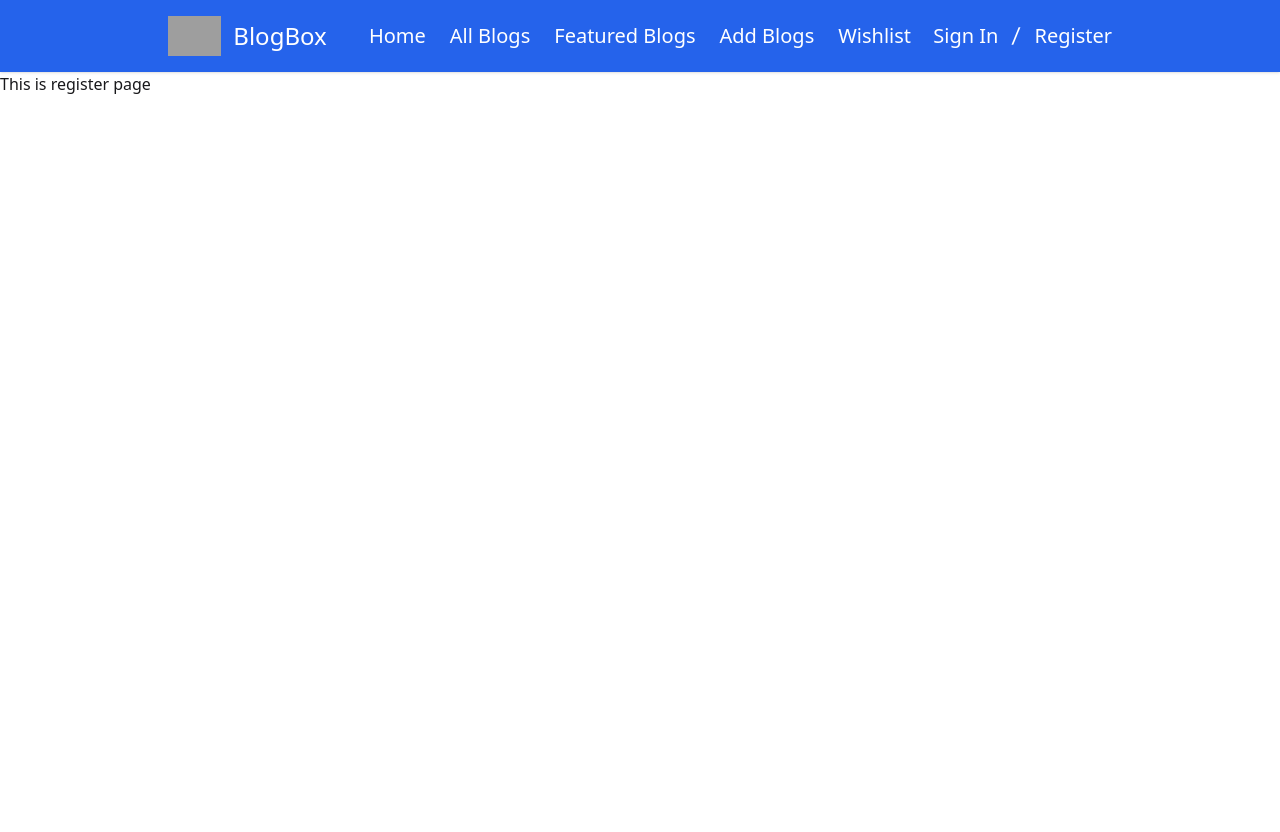
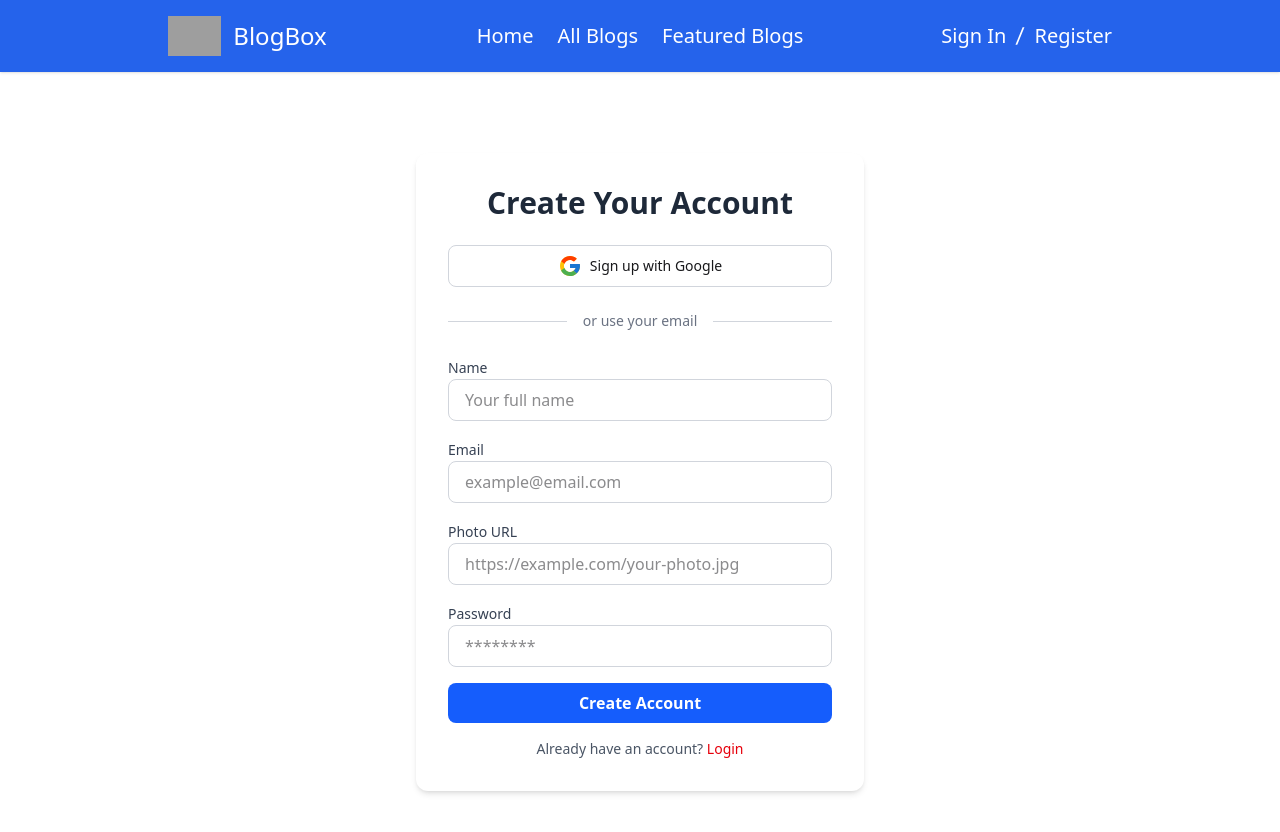
Before and after one commit to Tonmoy-codebreak/blogbox-clientside, a React (Vite) app: page /auth/register in a window 1280 px wide. Shown: the top 832 px of the page. Before the commit the page ends 800 px from the top, so only its background shows below. Built offline with nearby package versions, Linux system fonts and the light colour scheme; no server answers; grey boxes are pictures that could not be loaded.

Commit message:
added firebase Registration

```diff
--- a/package.json
+++ b/package.json
@@ -11,10 +11,13 @@
   },
   "dependencies": {
     "@tailwindcss/vite": "^4.1.8",
+    "firebase": "^11.8.1",
     "react": "^19.1.0",
     "react-dom": "^19.1.0",
     "react-icons": "^5.5.0",
     "react-router": "^7.6.2",
+    "react-tooltip": "^5.28.1",
+    "sweetalert2": "^11.22.0",
     "tailwindcss": "^4.1.8"
   },
   "devDependencies": {
--- /dev/null
+++ b/src/Auth/AuthProvider.jsx
@@ -0,0 +1,47 @@
+import React, { createContext, useEffect, useState } from 'react';
+import app from '../firebase/firebase.config';
+export const AuthContext = createContext()
+import { createUserWithEmailAndPassword, getAuth, onAuthStateChanged, signOut } from 'firebase/auth';
+
+const AuthProvider = ({children}) => {
+    const auth = getAuth(app)
+    const [user, setUser] = useState(null)
+    const [loading,setLoading]=useState(true)
+
+    // Observer
+    useEffect(()=>{
+         const unsubscribe = onAuthStateChanged(auth, (currentUser) =>{
+            setUser(currentUser)
+            setLoading(false)
+         })
+         return () =>{unsubscribe()}
+    },[])
+
+    // Register User
+    const createUser = (email,password)=>{
+        return createUserWithEmailAndPassword(auth,email,password)
+    }
+
+    //Log Out User
+    const logoutUser = () =>{
+        return signOut(auth)
+    }
+
+    const value = {
+        user,
+        setUser,
+        loading,
+        setLoading,
+        createUser,
+        logoutUser
+
+    }
+
+    return (
+        <AuthContext.Provider value={value}>
+            {children}
+        </AuthContext.Provider>
+    );
+};
+
+export default AuthProvider;
--- /dev/null
+++ b/src/Auth/useAuth.js
@@ -0,0 +1,6 @@
+import { useContext } from "react";
+import { AuthContext } from "./AuthProvider";
+
+export function useAuth (){
+    return useContext(AuthContext)
+}
--- a/src/Components/NavBar.jsx
+++ b/src/Components/NavBar.jsx
@@ -1,8 +1,10 @@
 import React from "react";
 import { RxSlash } from "react-icons/rx";
 import { Link, NavLink } from "react-router";
+import { useAuth } from "../Auth/useAuth";
 
 const NavBar = () => {
+  const { user,logoutUser } = useAuth();
   const navOption = (
     <>
       <li>
@@ -14,6 +16,8 @@ const NavBar = () => {
       <li>
         <NavLink to={"/featuredblogs"}>Featured Blogs</NavLink>
       </li>
+      {user ? (
+        <>
           <li>
             <NavLink to={"/addblogs"}>Add Blogs</NavLink>
           </li>
@@ -21,7 +25,16 @@ const NavBar = () => {
             <NavLink to={"/wishlist"}>Wishlist</NavLink>
           </li>
         </>
+      ) : (
+        ""
+      )}
+    </>
   );
+
+  const handleLogOut = () =>{
+    logoutUser()
+  }
+
 
   return (
     <>
@@ -71,6 +84,19 @@ const NavBar = () => {
           </div>
 
           <div className="navbar-end flex items-center gap-2 text-xl text-white">
+            {user ? (
+              <div className="flex items-center gap-2  rounded-4xl">
+                <div className="avatar tooltip tooltip-bottom" data-tip={user.displayName}>
+                  <div className="w-10 rounded-full">
+                    <img src={user.photoURL} />
+                  </div>
+                </div>
+                <button onClick={handleLogOut} className="btn bg-red-500 text-white border-none rounded-2xl">
+                  Log Out
+                </button>
+              </div>
+            ) : (
+              <div className="flex items-center gap-1">
                 <Link
                   to="/auth/login"
                   className="transition-all duration-300 hover:text-yellow-300 hover:underline underline-offset-4"
@@ -85,6 +111,8 @@ const NavBar = () => {
                   Register
                 </Link>
               </div>
+            )}
+          </div>
         </div>
       </div>
     </>
--- a/src/Layouts/AuthLayout.jsx
+++ b/src/Layouts/AuthLayout.jsx
@@ -6,6 +6,7 @@ const AuthLayout = () => {
     return (
         <div>
             <NavBar></NavBar>
+
             <Outlet></Outlet>
         </div>
     );
--- a/src/Pages/RegisterPage.jsx
+++ b/src/Pages/RegisterPage.jsx
@@ -1,11 +1,134 @@
-import React from 'react';
+import React from "react";
+import { FcGoogle } from "react-icons/fc";
+import { Link, useNavigate } from "react-router";
+import { useAuth } from "../Auth/useAuth";
+import { updateProfile } from "firebase/auth";
 
 const RegisterPage = () => {
-    return (
-        <div>
-            <h1>This is register page</h1>
+    const navigate = useNavigate()
+    const { createUser } = useAuth()
+  const handleRegister = (e) => {
+    e.preventDefault();
+    const form = new FormData(e.target);
+    const data = Object.fromEntries(form.entries());
+    console.log(data.email,data.password);
+
+    // Register
+    createUser(data.email,data.password)
+    .then((userCredential) => {
+    // Signed up
+    const user = userCredential.user;
+    updateProfile(user,{displayName:data.name , photoURL: data.photoURL})
+    .then(()=> user)
+    .then(user =>{
+        alert("Register Done")
+        navigate("/")
+        console.log(user)
+    })
+
+    // ...
+  })
+  .catch((error) => {
+    const errorCode = error.code;
+    const errorMessage = error.message;
+    // ..
+    alert(errorCode,errorMessage)
+  });
+  };
+  return (
+    <div>
+      <div className="min-h-screen flex items-center justify-center  px-4">
+        <div className="bg-white p-8 rounded-xl shadow-md w-full max-w-md">
+          <h2 className="text-2xl md:text-3xl font-bold text-center text-gray-800 mb-6">
+            Create Your Account
+          </h2>
+
+          {/* Google Sign In Button */}
+          <button className="flex items-center justify-center w-full border border-gray-300 rounded-lg py-2 hover:bg-gray-100 transition">
+            <FcGoogle className="text-2xl mr-2" />
+            <span className="text-sm font-medium">Sign up with Google</span>
+          </button>
+
+          {/* Divider */}
+          <div className="flex items-center my-6">
+            <hr className="flex-1 border-gray-300" />
+            <span className="px-4 text-sm text-gray-500">
+              or use your email
+            </span>
+            <hr className="flex-1 border-gray-300" />
+          </div>
+
+          {/* Registration Form */}
+          <form onSubmit={handleRegister} className="space-y-4">
+            <div>
+              <label className="text-sm font-medium text-gray-700">Name</label>
+              <input
+                name="name"
+                type="text"
+                placeholder="Your full name"
+                className="w-full px-4 py-2 border border-gray-300 rounded-lg focus:outline-none focus:ring-2 focus:ring-blue-500"
+                required
+              />
+            </div>
+
+            <div>
+              <label className="text-sm font-medium text-gray-700">Email</label>
+              <input
+                name="email"
+                type="email"
+                placeholder="example@email.com"
+                className="w-full px-4 py-2 border border-gray-300 rounded-lg  focus:outline-none focus:ring-2 focus:ring-blue-500"
+                required
+              />
+            </div>
+
+            <div>
+              <label className="text-sm font-medium text-gray-700">
+                Photo URL
+              </label>
+              <input
+                name="photoURL"
+                type="url"
+                placeholder="https://example.com/your-photo.jpg"
+                className="w-full px-4 py-2 border border-gray-300  rounded-lg focus:outline-none focus:ring-2 focus:ring-blue-500"
+              />
+            </div>
+
+            <div>
+              <label className="text-sm font-medium text-gray-700">
+                Password
+              </label>
+              <input
+                name="password"
+                type="password"
+                placeholder="********"
+                className="w-full px-4 py-2 border border-gray-300  rounded-lg  focus:outline-none focus:ring-2 focus:ring-blue-500"
+                required
+              />
+            </div>
+
+            <button
+              type="submit"
+              className="w-full bg-blue-600 hover:bg-blue-800 text-white font-semibold py-2 rounded-lg transition"
+            >
+              Create Account
+            </button>
+          </form>
+
+          {/* Footer */}
+          <p className="mt-4 text-center text-sm text-gray-600">
+            Already have an account?{" "}
+            <Link
+              to="/auth/login"
+              className="text-red-600 font-medium hover:underline"
+            >
+              Login
+            </Link>
+          </p>
         </div>
-    );
+      </div>
+    </div>
+  );
 };
 
 export default RegisterPage;
--- /dev/null
+++ b/src/firebase/firebase.config.js
@@ -0,0 +1,19 @@
+// Import the functions you need from the SDKs you need
+import { initializeApp } from "firebase/app";
+// TODO: Add SDKs for Firebase products that you want to use
+// https://firebase.google.com/docs/web/setup#available-libraries
+
+// Your web app's Firebase configuration
+const firebaseConfig = {
+  apiKey:import.meta.env.VITE_apiKey,
+  authDomain:import.meta.env.VITE_authDomain,
+  projectId:import.meta.env.VITE_projectId,
+  storageBucket:import.meta.env.VITE_storageBucket,
+  messagingSenderId:import.meta.env.VITE_messagingSenderId,
+  appId:import.meta.env.VITE_appId,
+};
+
+// Initialize Firebase
+const app = initializeApp(firebaseConfig);
+
+export default app;
--- a/src/main.jsx
+++ b/src/main.jsx
@@ -4,9 +4,12 @@ import './index.css'
 import App from './App.jsx'
 import router from './Routes/route.jsx'
 import { RouterProvider } from 'react-router'
+import AuthProvider from './Auth/AuthProvider.jsx'
 
 createRoot(document.getElementById('root')).render(
   <StrictMode>
-     <RouterProvider router={router} />
+     <AuthProvider>
+      <RouterProvider router={router} />
+     </AuthProvider>
   </StrictMode>,
 )
```
Also changed, not shown: 1 other file (tests, documents, lock files or other folders). Lines whose indentation alone changed are shown as unchanged.
